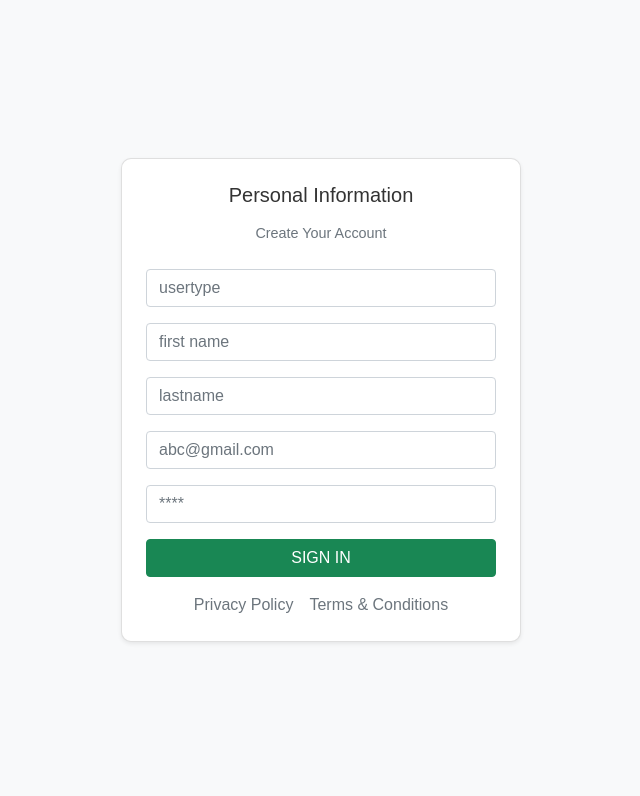
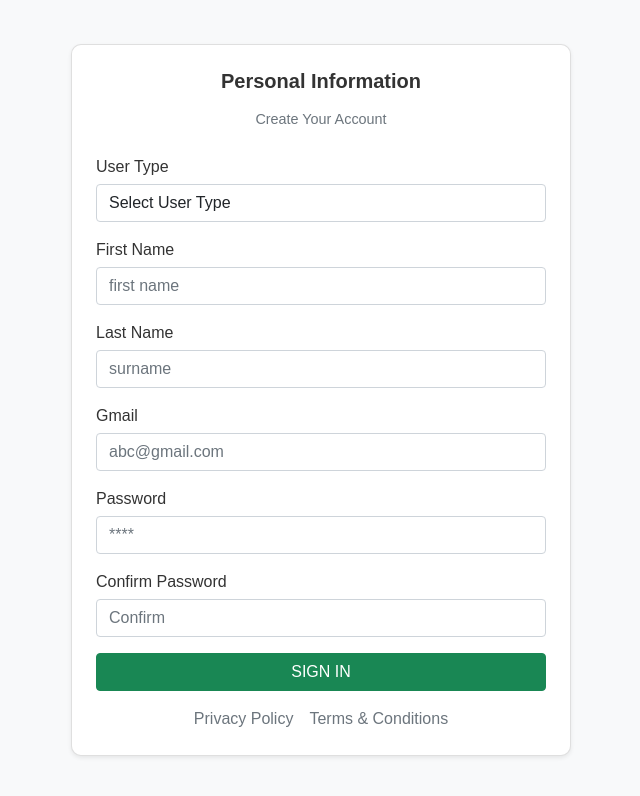
Before and after one commit to Rida32/Estimate-Data, a React (Create React App) app: page /CreateAccount in a window 1280 px wide. Shown: the top 796 px of the page, without its empty margins (319-959 px from the left). Built offline with nearby package versions, Linux system fonts and the light colour scheme.

Commit message:
customer apii

```diff
--- a/package.json
+++ b/package.json
@@ -15,6 +15,7 @@
     "react-dom": "^18.3.1",
     "react-router-dom": "^7.0.1",
     "react-scripts": "5.0.1",
+    "validator": "^13.12.0",
     "web-vitals": "^2.1.4"
   },
   "scripts": {
--- a/src/App.js
+++ b/src/App.js
@@ -11,6 +11,7 @@ import Estimates from './components/Estimates';
 import Customers from './components/Customers';
 import CustomerRecord from './components/CustomerRecord';
 import CreateAccount from './components/CreateAccount';
+import StaffManagement from './StaffManagement';
 
 
 
@@ -34,6 +35,7 @@ function App() {
           <Route path="estimates/Preview" element={<EstimatesPreview />} />
           <Route path="customers" element={<Customers />} />
           <Route path="customerRecord" element={<CustomerRecord />} />
+          <Route path="staffmanagement" element={<StaffManagement />} />
           </Route>
         </Routes>
 
--- a/src/Header.js
+++ b/src/Header.js
@@ -1,13 +1,19 @@
 import React from 'react';
+import { useNavigate } from "react-router-dom";
 
 const Header = () => {
+    const navigate = useNavigate();
+
     return (
         <header style={styles.header}>
             <div style={styles.logo}>MyLogo</div>
-            <nav style={styles.nav}>
+            <nav style={styles.navGroup}>
                 <a href="#" style={styles.navLink}>Home</a>
                 <a href="#" style={styles.navLink}>About</a>
                 <a href="#" style={styles.navLink}>Contact</a>
+                <a href="#" onClick={() => navigate("/")} style={styles.navLink}>
+                <i className="fas fa-sign-out-alt"></i>
+                </a>
             </nav>
         </header>
     );
@@ -29,7 +35,13 @@ const styles = {
     },
     nav: {
         display: 'flex',
-        gap: '15px'
+        justifyContent: 'space-between',
+        alignItems: 'center',
+        width: '100%',
+    },
+    navGroup: {
+        display: 'flex',
+        gap: '15px',
     },
     navLink: {
         color: '#fff',
--- /dev/null
+++ b/src/StaffManagement.js
@@ -0,0 +1,61 @@
+import axios from "axios";
+import React, { useEffect, useState  } from "react";
+
+
+const StaffManagement = () => {
+    const [users, setUsers] = useState([]);
+    const [loading, setLoading] = useState(true);
+    const [error, setError] = useState("");
+
+    useEffect(() => {
+
+      const fetchUsers = async () => {
+        try {
+            const response = await axios.get("http://192.168.18.35:9000/api/v2/auth/users"
+            );
+            console.log("test", response.data)
+            setUsers(response.data.data)
+
+          } catch (error) {
+
+            console.error("user error:", error);
+          }
+
+
+      };
+
+      fetchUsers();
+    }, []);
+  return (
+    <>
+    <div style={{ padding: '20px', height: '100%' }}>
+      <h2>Staff Management</h2>
+      <table border="1" cellPadding="8" cellSpacing="0" style={{ width: '100%', textAlign: 'left', borderCollapse: 'collapse' }}>
+        <thead>
+          <tr>
+            <th style={{ textAlign: 'left' }}>User Type</th>
+            <th style={{ textAlign: 'left' }}>First Name</th>
+            <th style={{ textAlign: 'left' }}>Last Name</th>
+            <th style={{ textAlign: 'left' }}>Email</th>
+          </tr>
+        </thead>
+        <tbody>
+          {users.map((user, index) => (
+            <tr key={index}>
+              <td>{user.userType || "N/A"}</td>
+              <td>{user.firstName || "N/A"}</td>
+              <td>{user.lastName || "N/A"}</td>
+              <td>{user.email || "N/A"}</td>
+            </tr>
+          ))}
+        </tbody>
+
+      </table>
+    </div>
+
+
+    </>
+  )
+}
+
+export default StaffManagement
--- a/src/components/AppContext.js
+++ b/src/components/AppContext.js
@@ -22,6 +22,9 @@ export const DataProvider = ({ children }) => {
   const [customerChange, setCustomerChange] = useState({
     customerData: {},
   });
+  const handleSnackbarOpen = (message, severity) => {
+    setSnackbar({ open: true, message, severity });
+  };
   const handleSnackbarClose = (event, reason) => {
     if (reason === "clickaway") return;
     setSnackbar((prev) => ({ ...prev, open: false }));
@@ -39,6 +42,7 @@ export const DataProvider = ({ children }) => {
         setEstimateData,
         setSnackbar,
         handleSnackbarClose,
+        handleSnackbarOpen,
         customers,
         setCustomers,
         customerChange,
--- a/src/components/CreateAccount.js
+++ b/src/components/CreateAccount.js
@@ -2,38 +2,51 @@
 import { useNavigate } from "react-router-dom";
 import React, { useState  } from "react";
 import axios from 'axios';
+import { useAppData } from "./AppContext";
 
 const CreateAccount = () => {
     const navigate = useNavigate();
-    const [email, setEmail] = useState('');
-  const [password, setPassword] = useState('');
   const [isSubmitted, setIsSubmitted] = useState(false);
   const [errorMessage, setErrorMessage] = useState("");
-  const [newUser, setNewUser] = useState({})
+  const [newUser, setNewUser] = useState({
+    userType: "",
+    firstName: "",
+    lastName: "",
+    email: "",
+    password: ""
+  })
+  const [passwordError, setPasswordError] = useState("");
+  const [confirmPassword, setConfirmPassword] = useState("");
+  const { handleSnackbarOpen } = useAppData();
 
-  const isButtonEnabled = email.trim() !== '' && password.trim() !== '';
+
 
   const handleSignIn = async () => {
-    // setIsSubmitted(true);
-    // if (!email.trim() || !password.trim()) {
-    //     setErrorMessage("Please fill in all fields.");
-    //     return;
-    //   }
+   setIsSubmitted(true);
+
+    if (!newUser.email.endsWith("@gmail.com")) {
+      setErrorMessage("Please enter a valid Gmail address.");
+      return;
+    }
+
+    if (newUser.password !== confirmPassword) {
+      setPasswordError("Passwords do not match.");
+      return;
+    }
+    setPasswordError("");
+    setErrorMessage("");
 
       try {
         const response = await axios.post("http://192.168.18.35:9000/api/v2/auth/signup", newUser
         );
         console.log("test", response)
+        handleSnackbarOpen("Account created successfully!", "success");
 
-        // if (response.data.success) {
-        //   setErrorMessage("");
-        //   navigate("/login");
-        // } else {
-        //   setErrorMessage(response.data.message || "Error creating account. Please try again.");
-        // }
       } catch (error) {
         console.error("Sign-up error:", error);
         setErrorMessage("An error occurred while creating your account. Please try again later.");
+
+        handleSnackbarOpen("Failed to create account. Try again.", "error");
       }
     }
 
@@ -41,26 +54,27 @@ const CreateAccount = () => {
     <>
 
     <div className="d-flex justify-content-center align-items-center vh-100">
-      <div className="card shadow-sm p-4" style={{ width: '400px', borderRadius: '10px' }}>
-        <h5 className="text-center mb-3">Personal Information</h5>
+      <div className="card shadow-sm p-4" style={{ width: '500px', borderRadius: '10px' }}>
+        <h5 className="text-center mb-3" style={{ fontWeight: 'bold', fontSize: '20px' }}>Personal Information</h5>
         <p className="text-center text-muted mb-4">
           Create Your  Account
         </p>
         <form>
-        <div className="mb-3">
-
-            <input
-
+        <div className="mb-3"><label className="label">User Type</label>
+            <select
               className="form-control"
-              placeholder="usertype"
               value={newUser.userType}
-              onChange={(e) => setNewUser({...newUser, userType:e.target.value})}
-            />
+              onChange={(e) => setNewUser({...newUser, userType:e.target.value})}>
+                <option value="">Select User Type</option>
+                <option value="0">Admin</option>
+                <option value="1">User</option>
+                <option value="2">Customer</option>
+              </select>
             {isSubmitted && newUser.userType.trim() === '' && (
               <span className="text-danger">Please fill the above field</span>
             )}
           </div>
-        <div className="mb-3">
+        <div className="mb-3"><label className="label">First Name</label>
             <input
 
               className="form-control"
@@ -72,11 +86,11 @@ const CreateAccount = () => {
               <span className="text-danger">Please fill the above field</span>
             )}
           </div>
-          <div className="mb-3">
+          <div className="mb-3"><label className="label">Last Name</label>
             <input
 
               className="form-control"
-              placeholder="lastname"
+              placeholder="surname"
               value={newUser.lastName}
               onChange={(e) => setNewUser({...newUser, lastName:e.target.value})}
             />
@@ -84,7 +98,7 @@ const CreateAccount = () => {
               <span className="text-danger">Please fill the above field</span>
             )}
           </div>
-          <div className="mb-3">
+          <div className="mb-3"><label className="label">Gmail</label>
             <input
               type="email"
               className="form-control"
@@ -95,8 +109,9 @@ const CreateAccount = () => {
             {isSubmitted && newUser.email.trim() === '' && (
               <span className="text-danger">Please fill the above field</span>
             )}
+            {/* {errorMessage && <span className="text-danger">{errorMessage}</span>} */}
           </div>
-          <div className="mb-3">
+          <div className="mb-3"><label className="label">Password</label>
             <input
               type="password"
               className="form-control"
@@ -107,6 +122,18 @@ const CreateAccount = () => {
             {isSubmitted && newUser.password.trim() === '' && (
               <span className="text-danger">Please fill the above field</span>
             )}
+          </div>
+          <div className="mb-3"><label className="label">Confirm Password</label>
+            <input
+              type="password"
+              className="form-control"
+              placeholder="Confirm"
+              value={confirmPassword}
+              onChange={(e) => setConfirmPassword(e.target.value)}
+            />
+            {passwordError && (
+                <span className="text-danger">{passwordError}</span> // Show mismatch error
+              )}
           </div>
           {errorMessage && <div className="text-danger mb-3">{errorMessage}</div>}
 
--- a/src/components/Sidebar.js
+++ b/src/components/Sidebar.js
@@ -7,7 +7,7 @@ const Sidebar = () => {
   const menuItems = [
     { name: 'Dashboard', icon: '🏠',  },
     { name: 'Customers', icon: '👤', path: '/customerRecord' },
-    { name: 'Staff Management', icon: '👥',  },
+    { name: 'Staff Management', icon: '👥', path: "/staffmanagement"  },
     { name: 'Estimates', icon: '📊', path: '/estimates' },
     { name: 'Sales', icon: '🛒',  },
     { name: 'Bill', icon: '🧾' },
```
Also changed, not shown: src/components/Login.js (+11 -10 lines), 1 other file (tests, documents, lock files or other folders).
